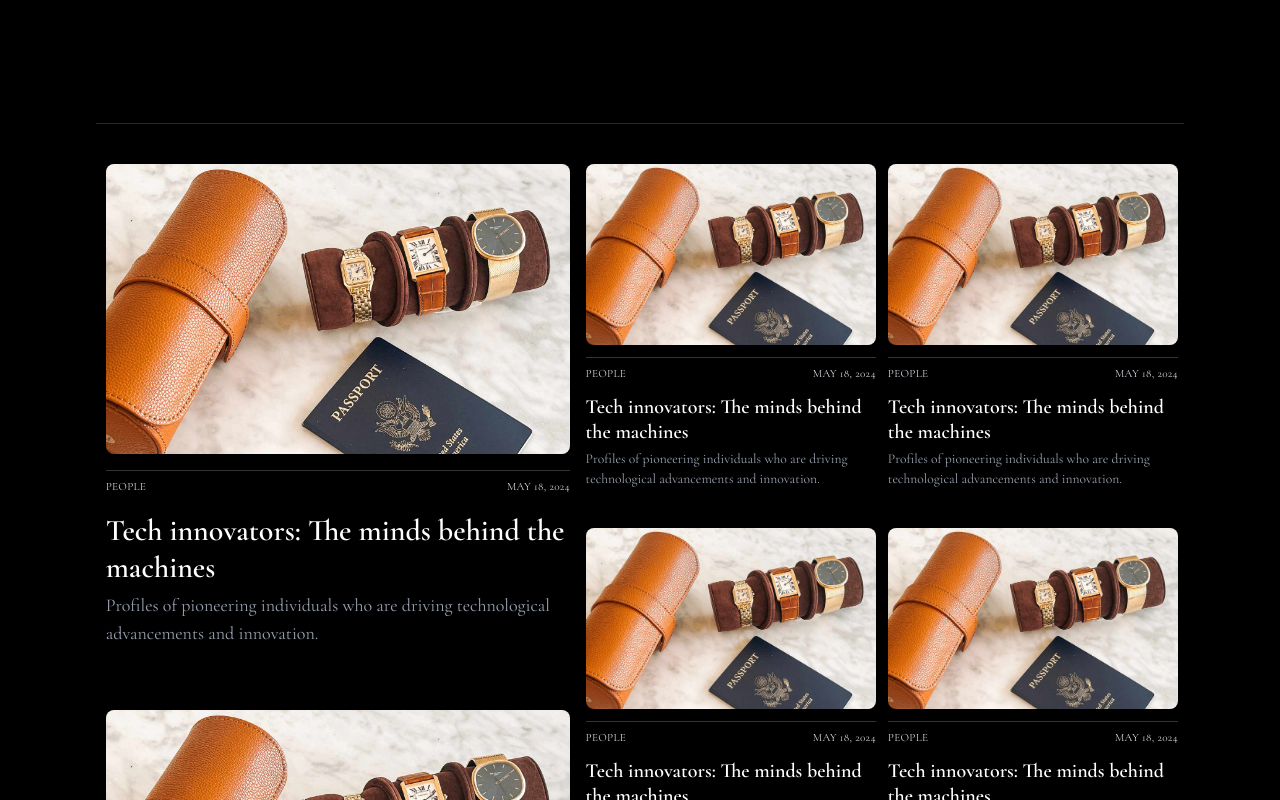
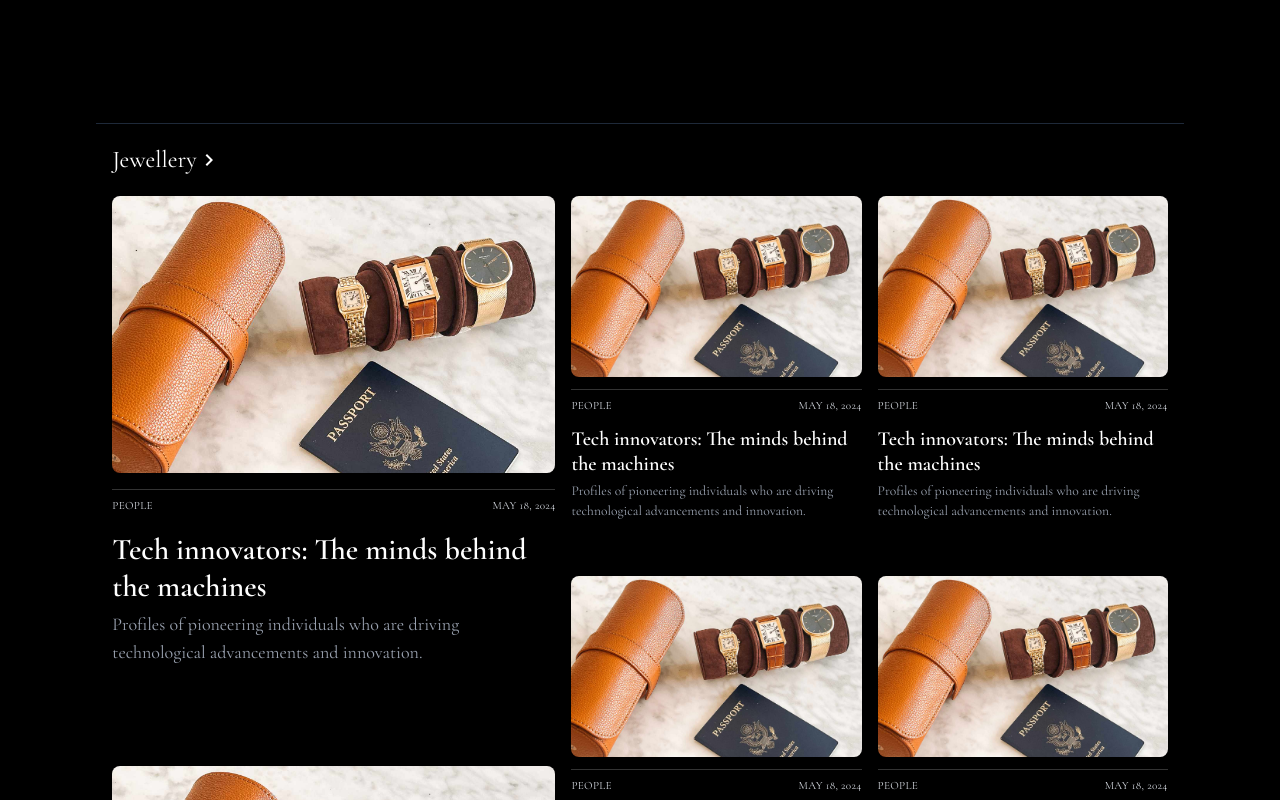
Before and after one commit to devtanish/client-souvik, a Next.js app: page /blog in a window 1280 px wide. Shown: the part 2040-2840 px from the top of the page. Built offline with nearby package versions, Linux system fonts and the light colour scheme.

Commit message:
UPDATED: Secion3 of blog page

```diff
--- a/components/BlogPage.tsx
+++ b/components/BlogPage.tsx
@@ -373,7 +373,9 @@ function BlogContent() {
 
             <Section2 />
 
-            <Section3 />
+            <Section3 type="Jewellery"/>
+
+            <Section3 type="Knowledge"/>
           </div>
         </>
       )}
--- a/components/BlogSections/Section3.tsx
+++ b/components/BlogSections/Section3.tsx
@@ -1,4 +1,5 @@
 import Card from "../BlogSections/BlogSection3Card";
+import { MdKeyboardArrowRight } from "react-icons/md";
 
 const cards = [
   { row: "lg:row-start-1 lg:row-end-3", col: "lg:col-start-4 lg:col-end-6" },
@@ -11,19 +12,19 @@ const cards = [
   { row: "lg:row-start-5 lg:row-end-7", col: "lg:col-start-6 lg:col-end-8" },
 ];
 
-export default function Section3() {
+export default function Section3({type}: {type: string}) {
   return (
+    <div className="lg:px-[1.5%] w-full flex flex-col gap-5 lg:gap-5 text-white border-b border-gray-800 pt-5 2xl:pt-8 ">
+      {type && <div className="text-white flex px-[3%] lg:px-0 text-xl xl:text-2xl"><p className="hover:underline cursor-pointer">{type}</p><MdKeyboardArrowRight className="translate-y-1" /></div>}
       <section
         className="
-        w-full text-white border-b border-gray-800 py-10
-        grid grid-cols-1 gap-10
-        lg:grid-cols-[1fr_1fr_2fr_1fr_1.5fr_1fr_1.5fr]
-        lg:grid-rows-6 lg:gap-0
-        lg:px-[1.5%]
-        xl:px-0
+          grid grid-cols-1
+          lg:grid-cols-7
+          lg:grid-rows-6
+          lg:gap-4
         "
       >
-        <div className="flex flex-col gap-5 px-[3%] lg:px-[2%] pb-0 sm:pb-0 lg:pb-10 lg:col-start-1 lg:col-end-4 lg:row-start-1 lg:row-end-4">
+        <div className="flex flex-col gap-5 px-[3%] lg:px-0 pb-10 lg:col-start-1 lg:col-end-4 lg:row-start-1 lg:row-end-4">
           <Card
             ImageSrc="/blog-images/7.jpeg"
             Tag="People"
@@ -34,7 +35,7 @@ export default function Section3() {
           />
         </div>
 
-        <div className="flex flex-col gap-5 px-[3%] lg:px-[2%] pb-0 sm:pb-0 lg:pb-10 lg:col-start-1 lg:col-end-4 lg:row-start-4 lg:row-end-7">
+        <div className="flex flex-col gap-5 px-[3%] lg:px-0 pb-10 lg:col-start-1 lg:col-end-4 lg:row-start-4 lg:row-end-7">
           <Card
             ImageSrc="/blog-images/7.jpeg"
             Tag="People"
@@ -44,13 +45,11 @@ export default function Section3() {
             CardSize="large"
           />
         </div>
+
         {cards.map(({ row, col }, index) => (
           <div
             key={index}
-          className={`
-            flex flex-col gap-5 px-[3%] lg:px-[2%] pb-0 sm:pb-0 lg:pb-10
-            ${row} ${col}
-          `}
+            className={`flex flex-col gap-5 px-[3%] lg:px-0 pb-10 ${row} ${col}`}
           >
             <Card
               ImageSrc="/blog-images/7.jpeg"
@@ -62,5 +61,6 @@ export default function Section3() {
           </div>
         ))}
       </section>
+    </div>
   );
 }
```
Lines whose indentation alone changed are shown as unchanged.
